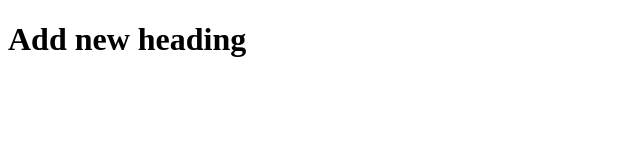
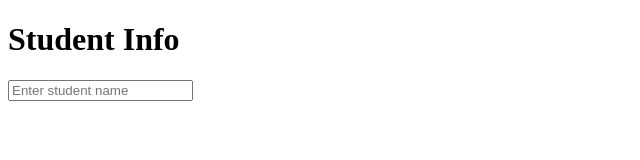
Before and after one commit to kajalrathore805/Student-info, a plain HTML site: page index.html in a window 1280 px wide. Shown: the whole page, without its empty margins (0-640 px from the left). Drawn offline with Linux system fonts and the light colour scheme.

Commit message:
add input

```diff
--- a/index.html
+++ b/index.html
@@ -6,6 +6,7 @@
     <title>Document</title>
 </head>
 <body>
-    <h1>Add new heading</h1>
+    <h1>Student Info</h1>
+    <input type="text" placeholder="Enter student name">
 </body>
 </html>
```
